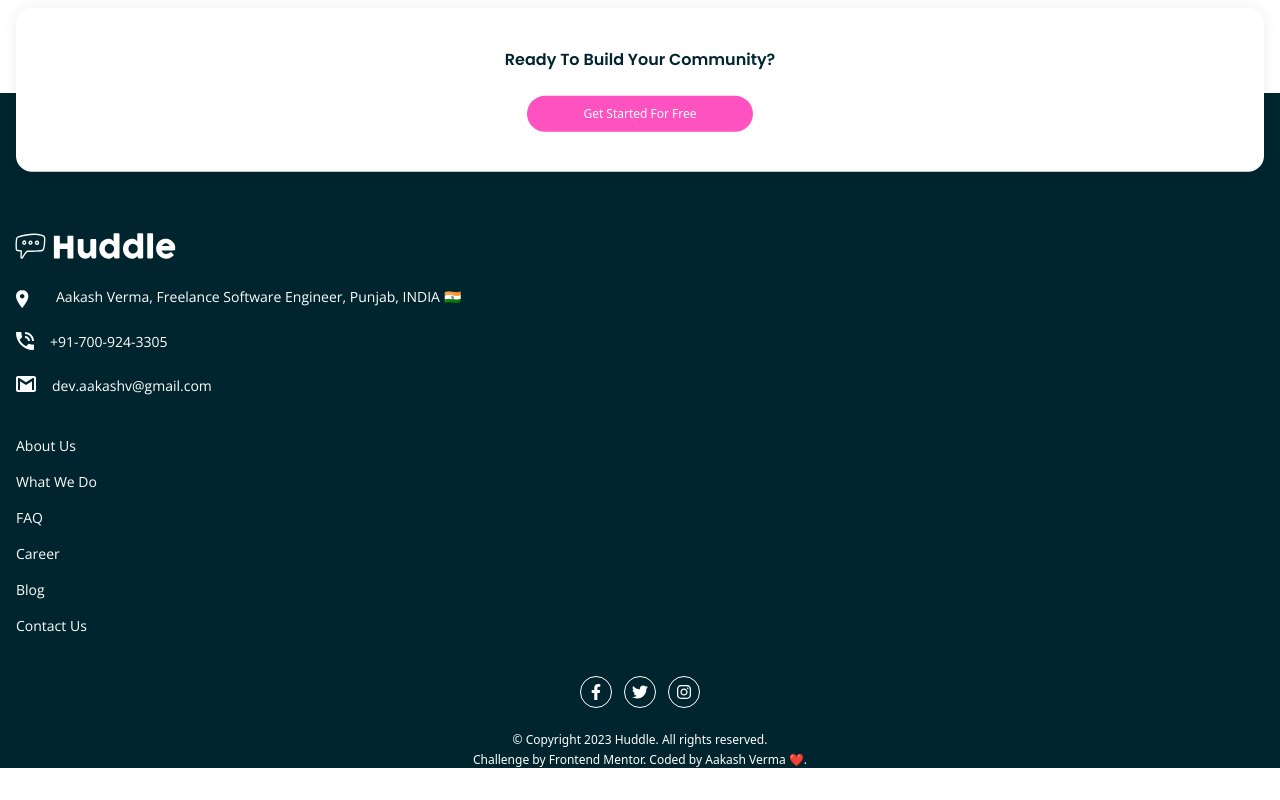
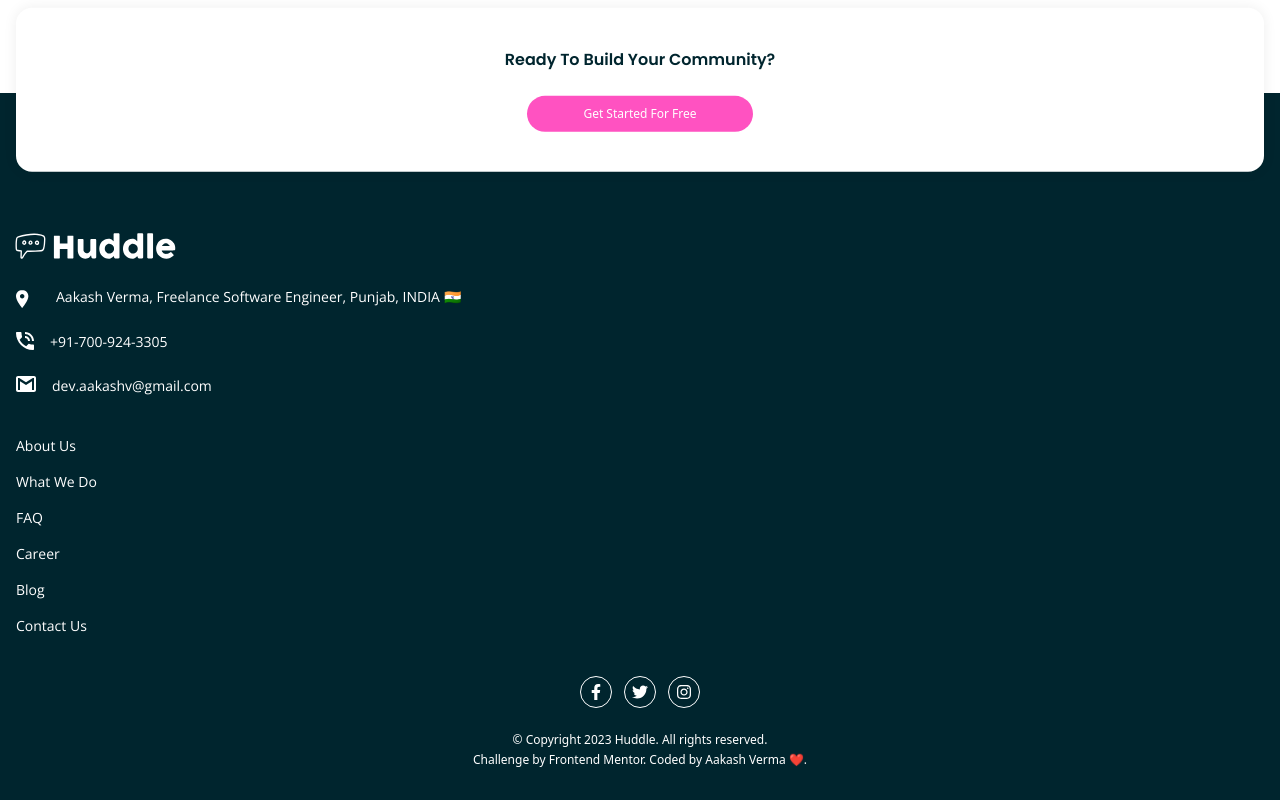
Before and after one commit to skyv26/huddle-landing-page-block, a React (Vite) app: page / in a window 1280 px wide. Shown: the part 4458-5258 px from the top of the page. Before the commit the page ends 5226 px from the top, so only its background shows below. Built offline with nearby package versions, Linux system fonts and the light colour scheme.

Commit message:
Update the `footer` by adding the bottom spacing

```diff
--- a/src/components/Footer.jsx
+++ b/src/components/Footer.jsx
@@ -78,7 +78,7 @@ const Footer = () => {
             </a>
           </li>
         </ul>
-        <div className="flex flex-col gap-1 text-xs text-center">
+        <div className="flex flex-col gap-1 text-xs text-center pb-8">
           <p>
             &copy; Copyright {new Date().getFullYear()} Huddle. All rights
             reserved.
```
